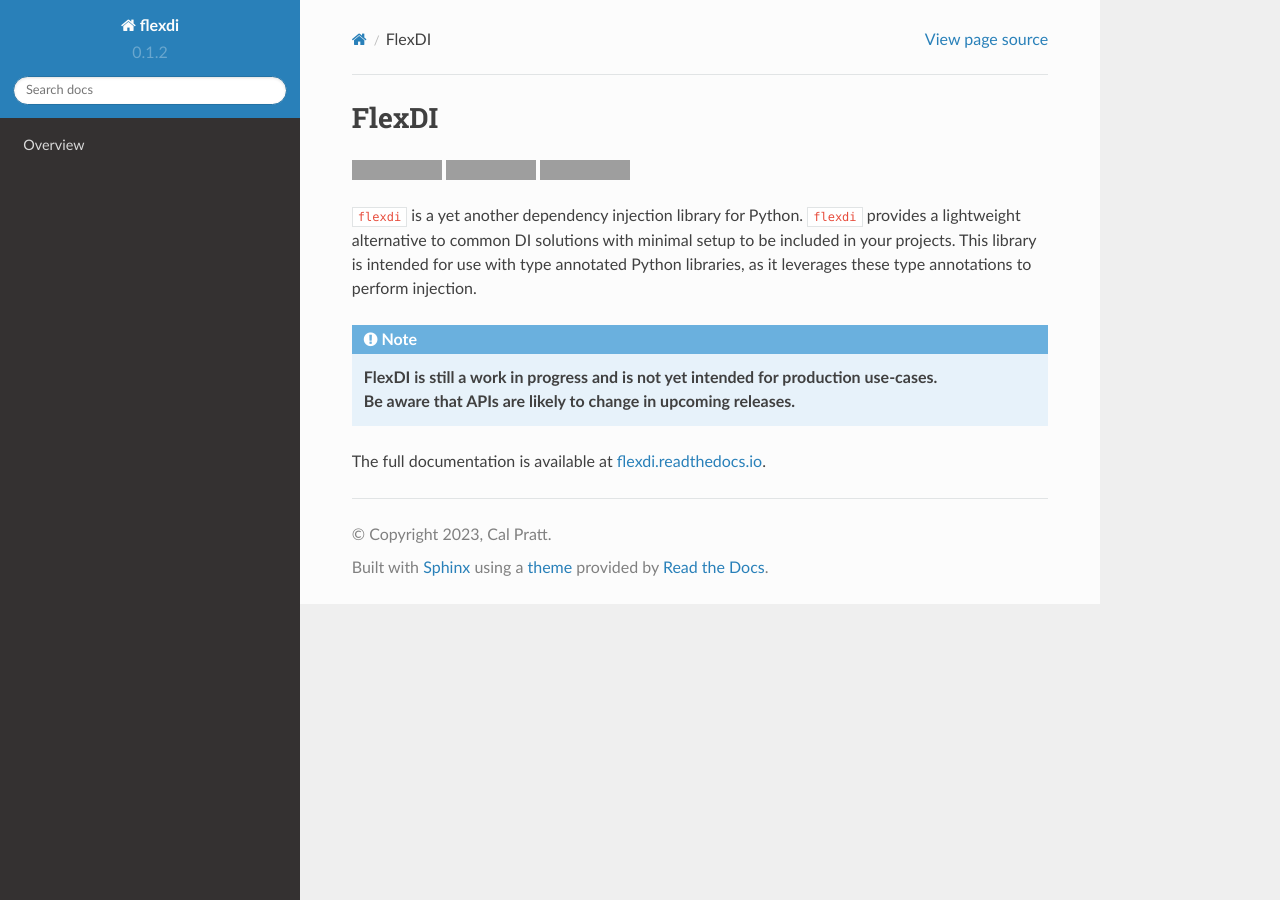
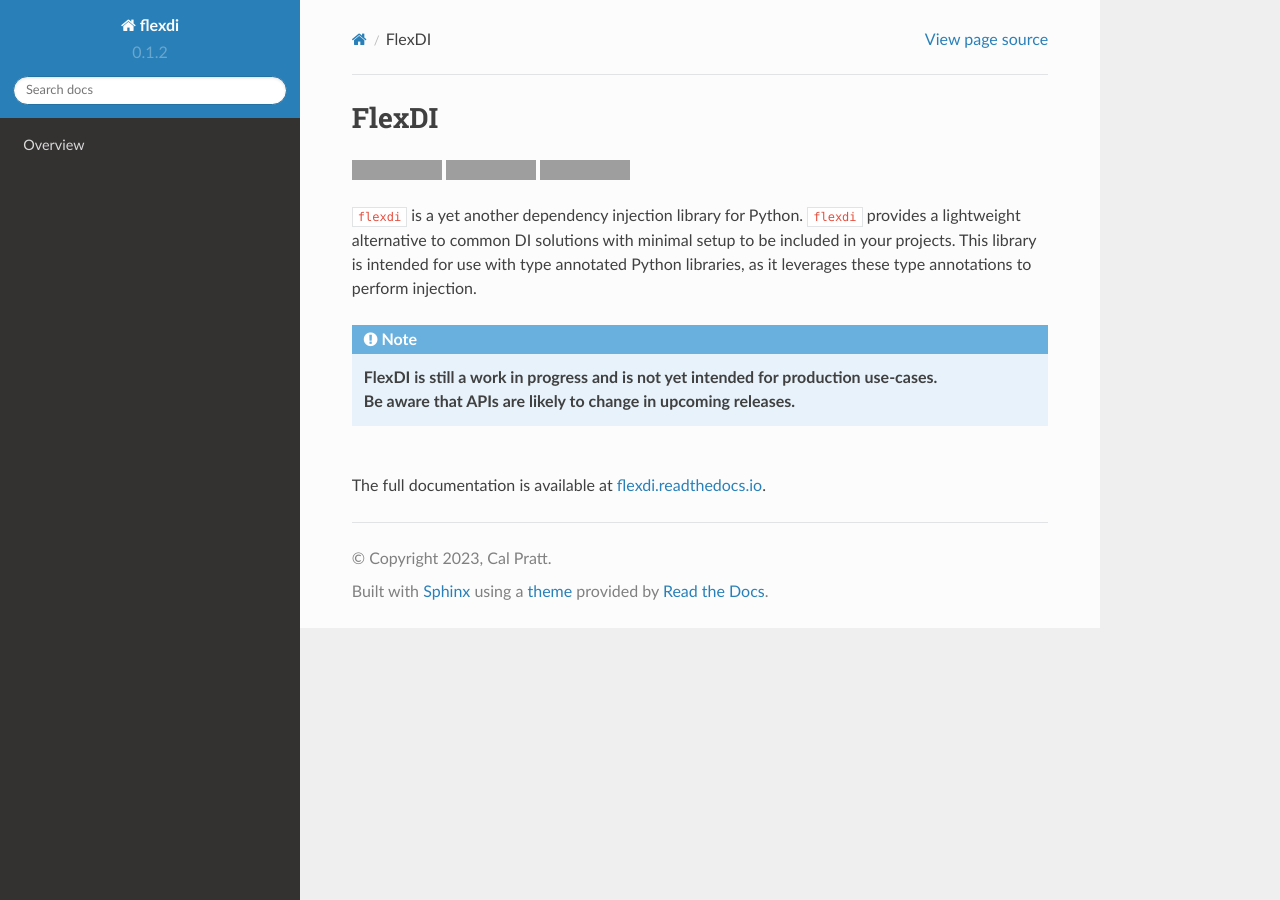
Before and after one commit to cal-pratt/flexdi, a Sphinx documentation site: the page built from docs/source/header.rst, in a window 1280 px wide. Built offline with Sphinx 7.4.7 and the Read the Docs theme 2.0.0, drawn with Linux system fonts in a browser that asks for light colours; grey boxes are pictures that could not be loaded.

Commit message:
Slight edits

```diff
--- a/README.rst
+++ b/README.rst
@@ -22,8 +22,8 @@
     for production use-cases.**
   | **Be aware that APIs are likely to change in upcoming releases.**
 
-
-The full documentation is available at `flexdi.readthedocs.io <https://flexdi.readthedocs.io>`_.
+|
+| The full documentation is available at `flexdi.readthedocs.io <https://flexdi.readthedocs.io>`_.
 
 Goals
 -----
--- a/docs/source/header.rst
+++ b/docs/source/header.rst
@@ -22,5 +22,5 @@
     for production use-cases.**
   | **Be aware that APIs are likely to change in upcoming releases.**
 
-
-The full documentation is available at `flexdi.readthedocs.io <https://flexdi.readthedocs.io>`_.
+|
+| The full documentation is available at `flexdi.readthedocs.io <https://flexdi.readthedocs.io>`_.
```
